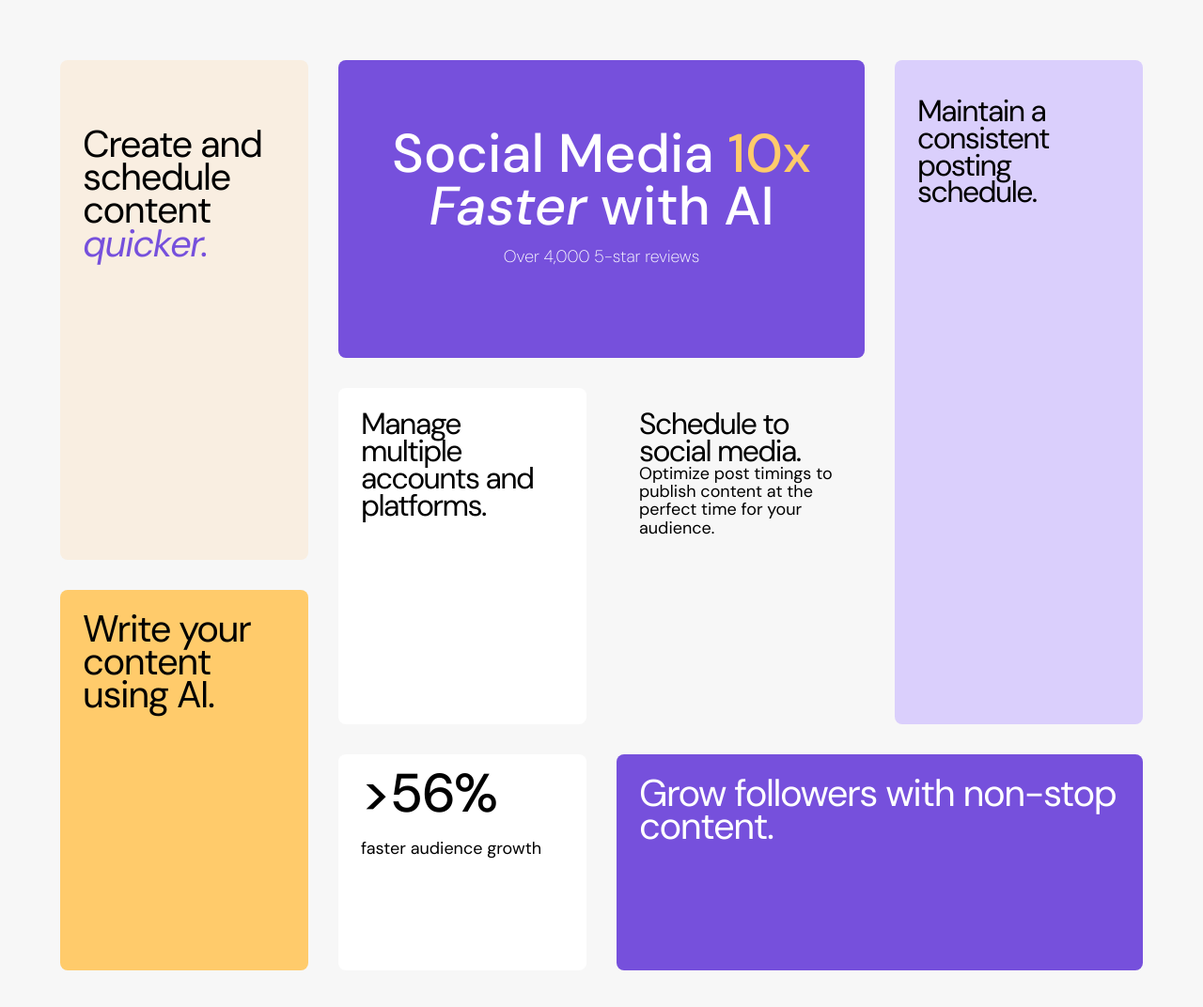
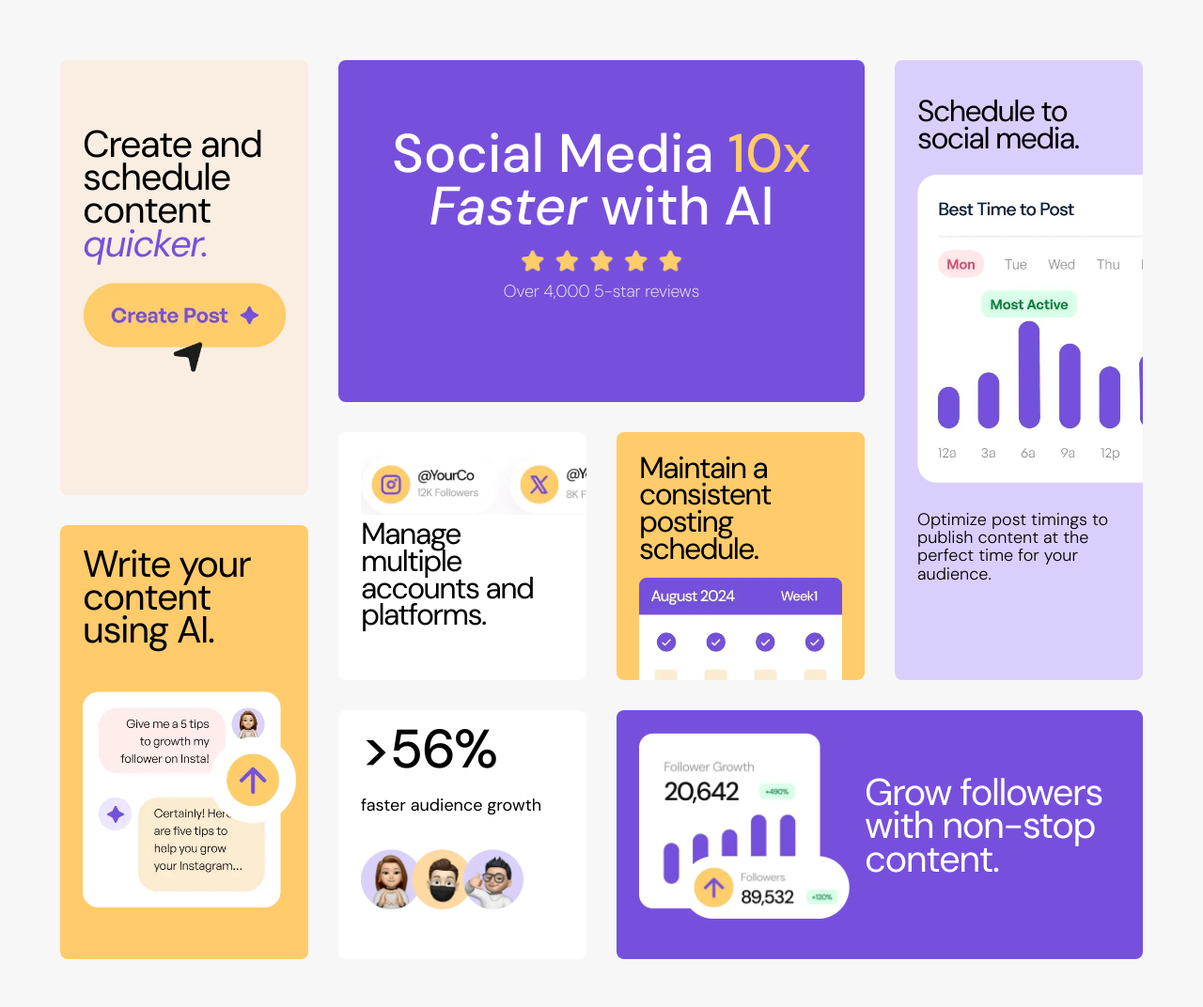
Before and after one commit to HaiDangN/bento-grid, a plain HTML site: page index.html in a window 1280 px wide. Shown: the whole page at 94% size. Drawn offline with Linux system fonts and the light colour scheme.

Commit message:
fix: update index.html because accidentally deleted

```diff
--- a/index.html
+++ b/index.html
@@ -1,57 +1,63 @@
 <!DOCTYPE html>
 <html lang="en">
 <head>
-  <meta charset="UTF-8">
-  <meta name="viewport" content="width=device-width, initial-scale=1.0"> <!-- displays site properly based on user's device -->
-
-  <link rel="icon" type="image/png" sizes="32x32" href="./assets/images/favicon-32x32.png">
-  <link rel="stylesheet" href="style.css">  </link>
+  <meta charset="UTF-8" />
+  <meta name="viewport" content="width=device-width, initial-scale=1.0" />
+  <link rel="icon" href="./assets/images/favicon-32x32.png" />
+  <link rel="stylesheet" href="style.css" />
   <title>Frontend Mentor | Bento grid</title>
 </head>
 <body>
-
   <main class="bento-grid">
+    <section class="bento-item type-create">
+      <div class="content">
+        <h2>Create and schedule content <em class="text-purple">quicker.</em></h2>
+        <img src="assets/images/illustration-create-post.webp" alt="" />
+      </div>
+    </section>
     <section class="bento-item type-featured">
       <div class="content">
         <h1>Social Media <span class="text-yellow">10x</span> <em>Faster</em> with AI</h1>
+        <img src="assets/images/illustration-five-stars.webp" alt="" />
         <p>Over 4,000 5-star reviews</p>
       </div>
     </section>
     <section class="bento-item type-social">
       <div class="content">
+        <img src="assets/images/illustration-multiple-platforms.webp" alt="" />
         <h3>Manage multiple accounts and platforms.</h3>
+      </div>
+    </section>
+    <section class="bento-item type-ai">
+      <div class="content">
+        <h2>Write your content using AI.</h2>
+        <img src="assets/images/illustration-ai-content.webp" alt="" />
       </div>
     </section>
     <section class="bento-item type-schedule">
       <div class="content">
-        <h3>Maintain a consistent posting schedule.</h3>
-      </div>
-    </section>
-    <section class="bento-item type-optimize">
-      <div class="content">
         <h3>Schedule to social media.</h3>
+        <img src="assets/images/illustration-schedule-posts.webp" alt="" />
         <p>Optimize post timings to publish content at the perfect time for your audience.</p>
       </div>
     </section>
-    <section class="bento-item type-followers">
+    <section class="bento-item type-consistent">
       <div class="content">
-        <h2>Grow followers with non-stop content.</h2>
+        <h3>Maintain a consistent posting schedule.</h3>
+        <img src="assets/images/illustration-consistent-schedule.webp" alt="" />
       </div>
     </section>
     <section class="bento-item type-percentage">
       <div class="content">
         <h2 class="text-percentage">>56%</h2>
         <p>faster audience growth</p>
+        <img src="assets/images/illustration-audience-growth.webp" alt="" />
       </div>
     </section>
-    <section class="bento-item type-create">
+    <section class="bento-item type-followers">
       <div class="content">
-        <h2>Create and schedule content <em class="text-purple">quicker.</em></h2>
-      </div>
-    </section>
-    <section class="bento-item type-ai">
-      <div class="content">
-        <h2>Write your content using AI.</h2>
+        <img src="assets/images/illustration-grow-followers.webp" alt="" />
+        <h2>Grow followers with non-stop content.</h2>
       </div>
     </section>
   </main>
```
